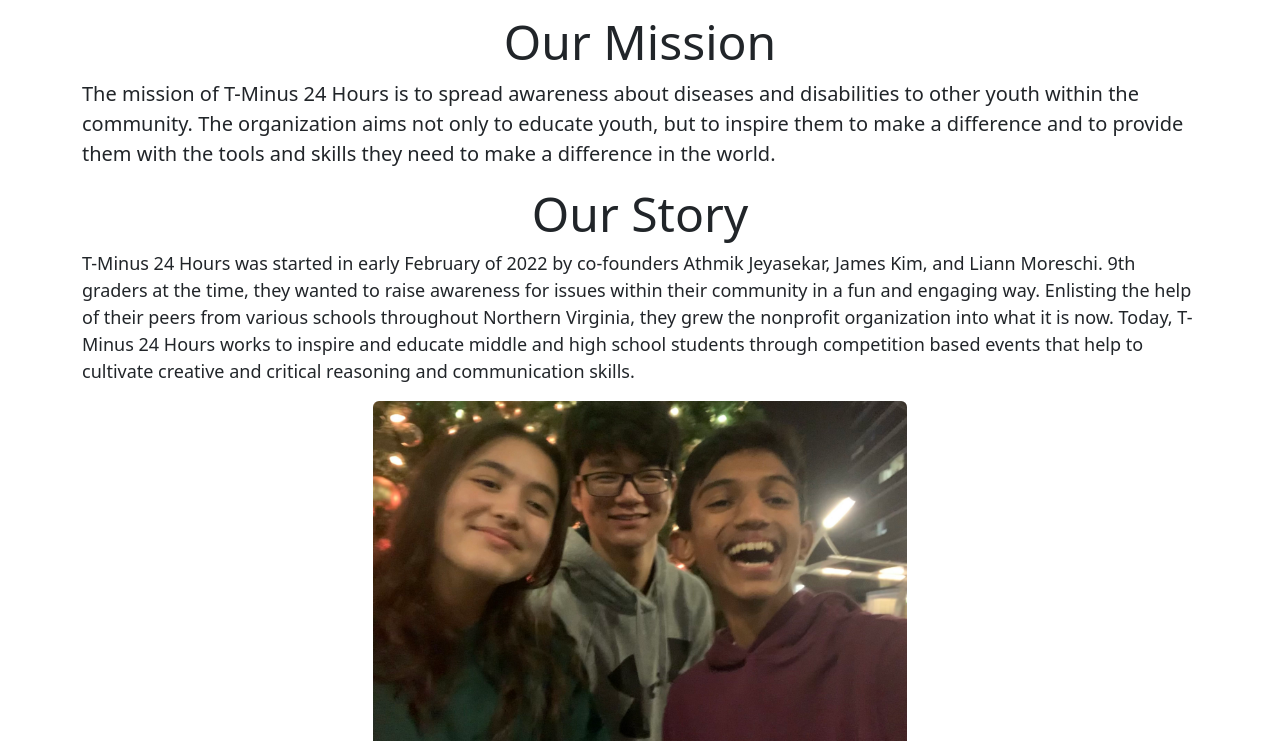
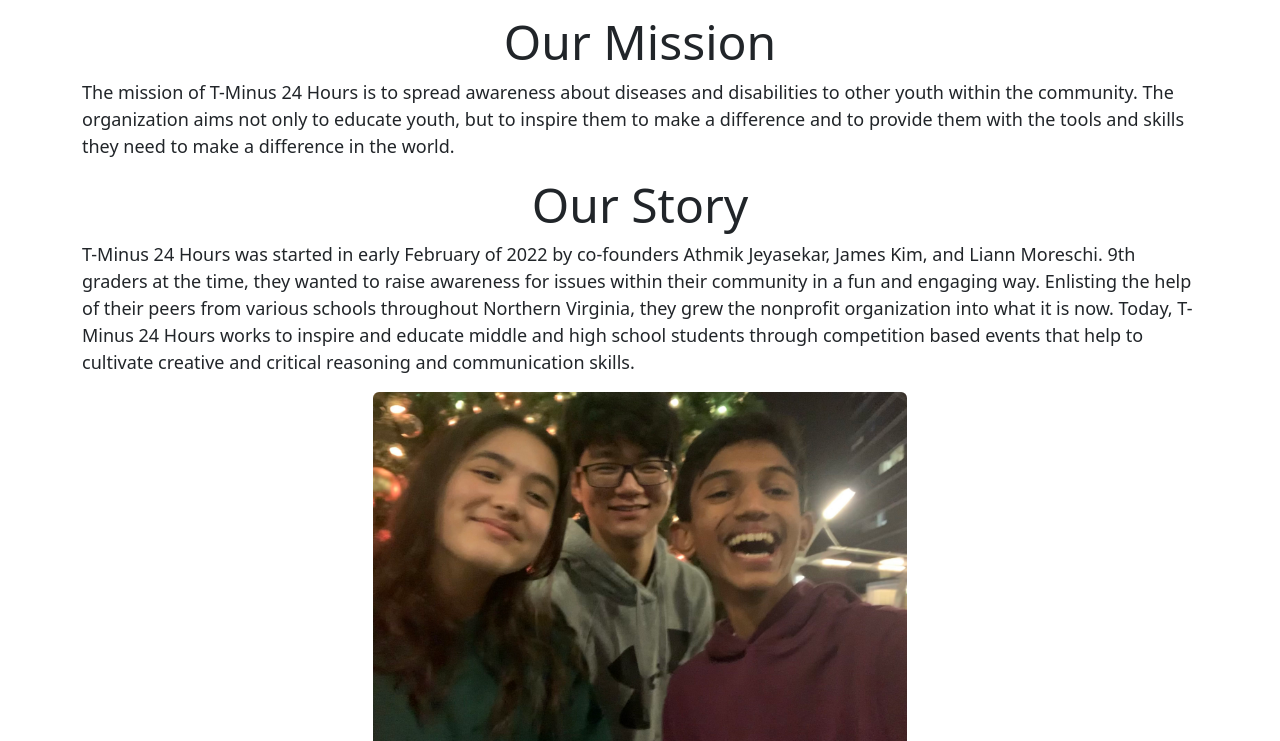
Before and after one commit to T-Minus-24-Hours/t-minus-24-hours.github.io, a plain HTML site: page about-us.html in a window 1280 px wide. Shown: the part 59-800 px from the top of the page. Drawn offline with nearby package versions, Linux system fonts and the light colour scheme.

Commit message:
deploy: ddf227c34e2ddc1ed2e1a04d2cbdcd3bf5ee1319

```diff
--- a/about-us.html
+++ b/about-us.html
@@ -39,7 +39,7 @@
 
 <div class="container">
   <h1 class="display-5 text-center">Our Mission</h1>
-  <p style="font-size: 20px">The mission of T-Minus 24 Hours is to spread awareness about diseases and disabilities to
+  <p style="font-size: 18px">The mission of T-Minus 24 Hours is to spread awareness about diseases and disabilities to
     other youth within the community. The organization aims not only to educate youth, but to inspire them to make a
     difference and to provide them with the tools and skills they need to make a difference in the world.</p>
   <h1 class="display-5 text-center">Our Story</h1>
```
Also changed, not shown: 1 other file.
